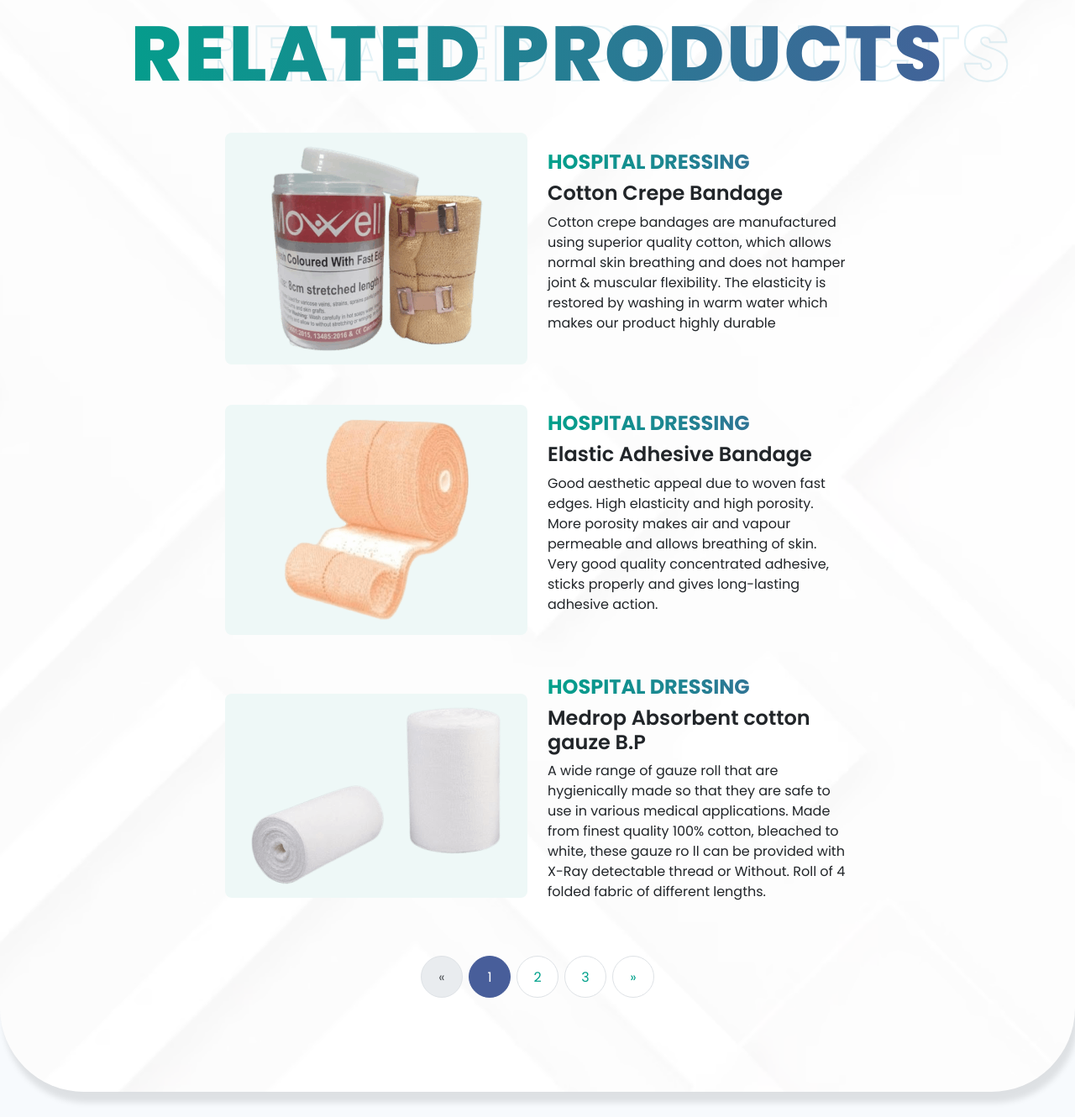
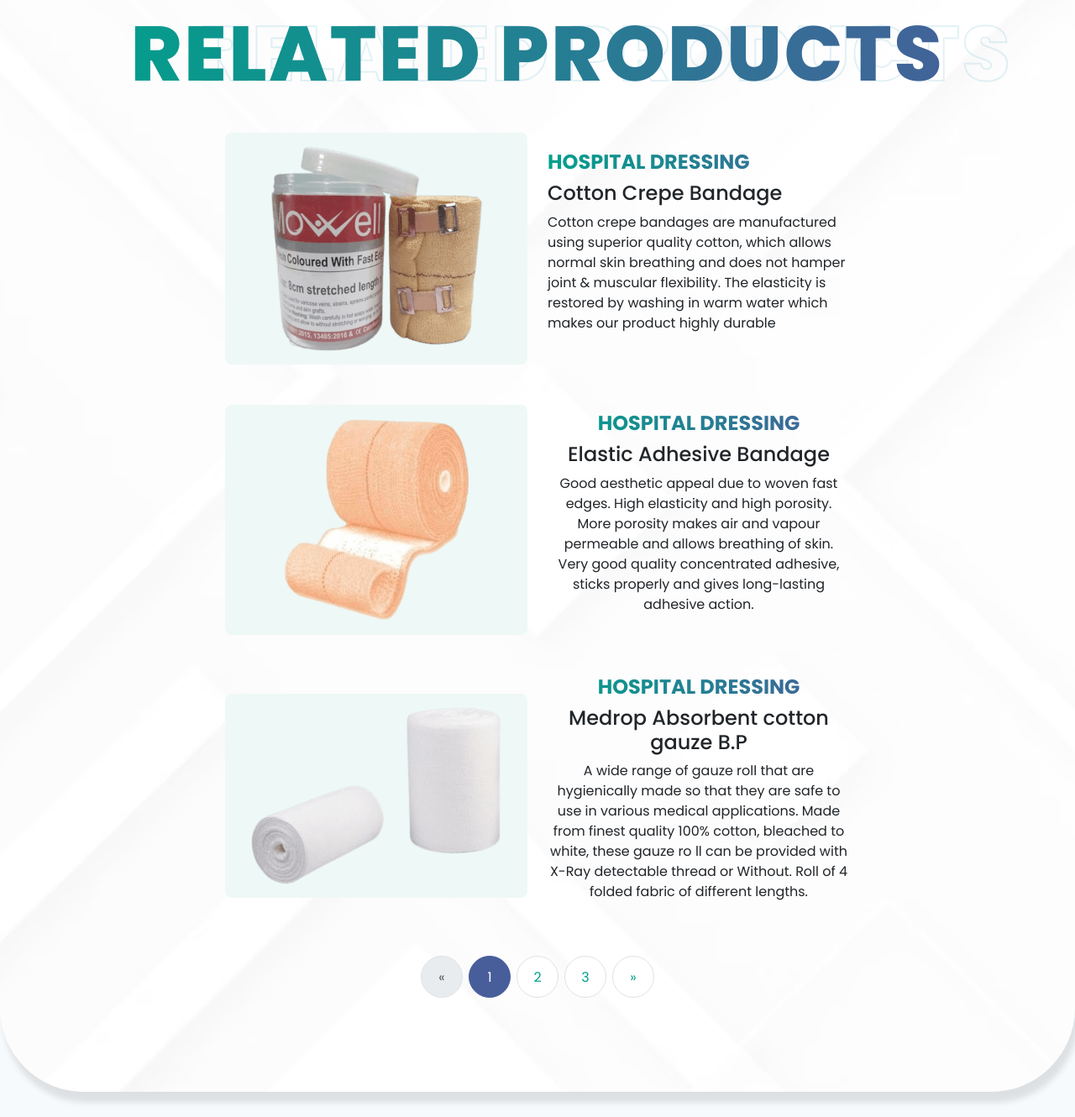
Before and after one commit to sumitcotgin/manarti-exports, a PHP site: page /product-detail.php in a window 1280 px wide. Shown: the part 1064-2394 px from the top of the page at 84% size. Run offline with PHP 8.4, Linux system fonts and the light colour scheme.

Commit message:
text changes

```diff
--- a/product-detail.php
+++ b/product-detail.php
@@ -87,9 +87,9 @@
                         </figure>
                     </a>
                 </div>
-                <div class="col-xl-4 col-lg-6    ">
+                <div class="col-xl-4 col-lg-6 text-lg-start text-center   ">
                     <h4 class="text-gradient fw-bold">HOSPITAL DRESSING</h4>
-                    <h4 class="text-white fw-semibold">
+                    <h4 class="text-white fw-medium">
                         <a href="#" class="text-dark">Cotton Crepe Bandage</a>
                     </h4>
                     <p class="text-dark">Cotton crepe bandages are manufactured using superior quality cotton, which allows normal skin breathing and does not hamper joint & muscular flexibility. The elasticity is restored by washing in warm water which makes our product highly durable</p>
@@ -104,9 +104,9 @@
                         </figure>
                     </a>
                 </div>
-                <div class="col-xl-4 col-lg-6   ">
+                <div class="col-xl-4 col-lg-6text-lg-start text-center   ">
                     <h4 class="text-gradient fw-bold">HOSPITAL DRESSING</h4>
-                    <h4 class="text-dark fw-semibold">
+                    <h4 class="text-dark fw-medium">
                         <a href="#" class="text-dark">Elastic Adhesive Bandage</a>
                     </h4>
                     <p class="text-dark">Good aesthetic appeal due to woven fast edges. High elasticity and high porosity. More porosity makes air and vapour permeable and allows breathing of skin. Very good quality concentrated adhesive, sticks properly and gives long-lasting adhesive action.</p>
@@ -121,9 +121,9 @@
                         </figure>
                     </a>
                 </div>
-                <div class="col-xl-4 col-lg-6    ">
+                <div class="col-xl-4 col-lg-6text-lg-start text-center    ">
                     <h4 class="text-gradient fw-bold">HOSPITAL DRESSING</h4>
-                    <h4 class="text-dark fw-semibold">
+                    <h4 class="text-dark fw-medium">
                         <a href="#" class="text-dark">Medrop Absorbent cotton gauze B.P</a>
                     </h4>
                     <p class="text-dark">A wide range of gauze roll that are hygienically made so that they are safe to use in various medical applications. Made from finest quality 100% cotton, bleached to white, these gauze ro ll can be provided with X-Ray detectable thread or Without. Roll of 4 folded fabric of different lengths.</p>
```
Also changed, not shown: product-listing.php (+6 -6 lines).
